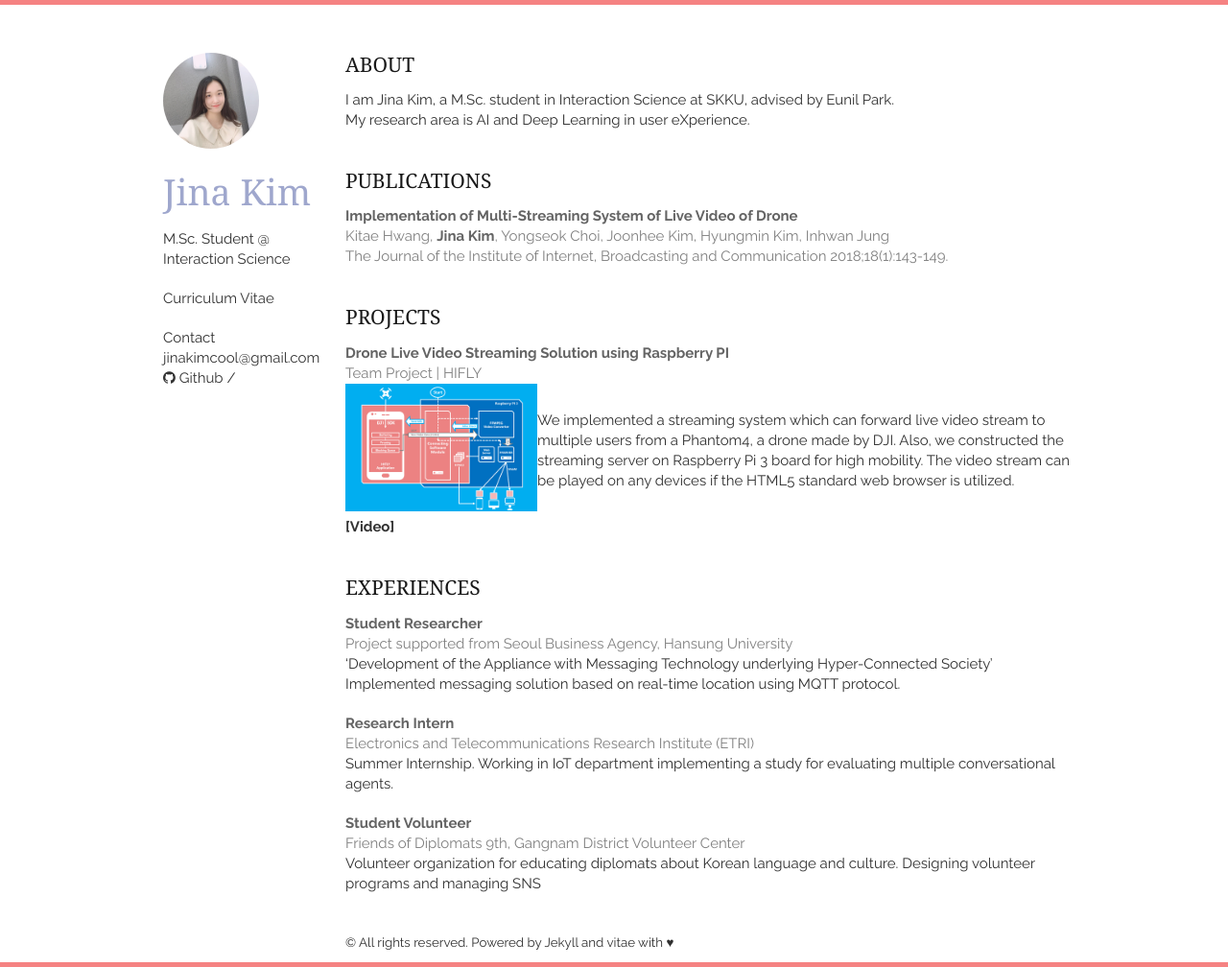
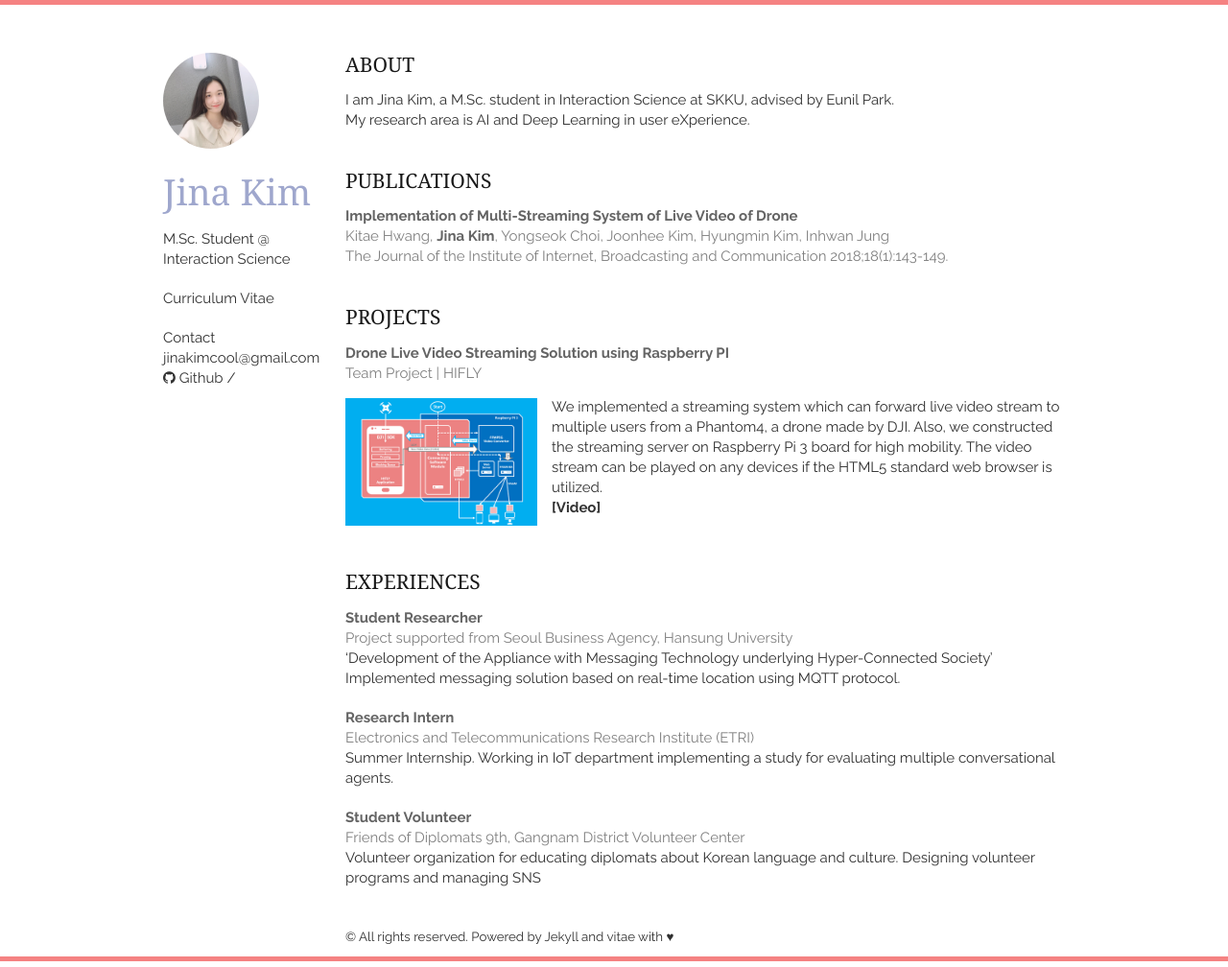
Before and after one commit to Jina-Kim/Jina-Kim.github.io, a Jekyll site: the page built from index.html, in a window 1280 px wide. Shown: the whole page at 96% size. Built offline with Jekyll 4.4.1, drawn with Linux system fonts in a browser that asks for light colours; nearby versions of some CDN libraries; the list of posts is cut into pages by our own code.

Commit message:
update project img css

```diff
--- a/_includes/projects.html
+++ b/_includes/projects.html
@@ -14,11 +14,11 @@
                 We implemented a streaming system which can forward live video stream to multiple users from a Phantom4, a drone made by DJI.
                 Also, we constructed the streaming server on Raspberry Pi 3 board for high mobility.
                 The video stream can be played on any devices if the HTML5 standard web browser is utilized.
-              </P>
+              </p>
+              <em style="color:#F58282;"><a href="https://youtu.be/55R1oghmro4">[Video]</a></em>
             </td>
           </tr>
         </table>
-        <em style="color:#F58282;"><a href="https://youtu.be/55R1oghmro4">[Video]</a></em>
     </article>
 
 </section>
--- a/static/css/layout.css
+++ b/static/css/layout.css
@@ -42,6 +42,8 @@ p, address {
 .project {
     width: 200px;
     height: auto;
+    padding-top: 15px;
+    padding-right: 15px;
 }
 
 header > h1 {
```
